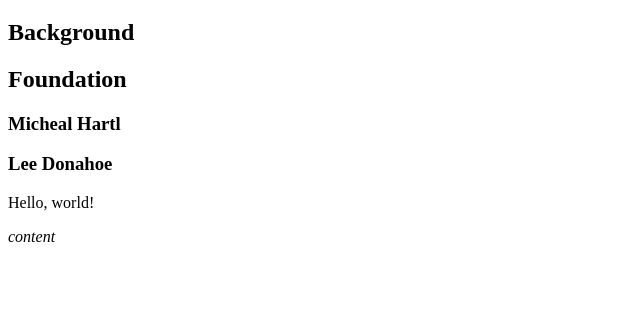
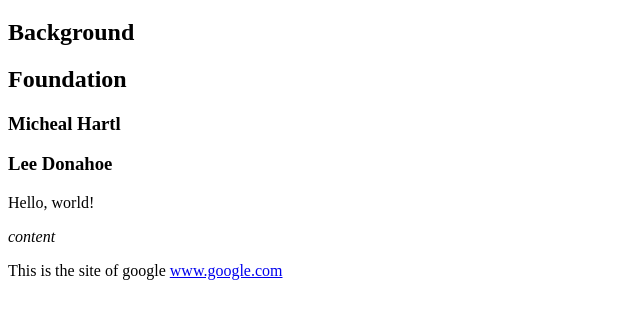
Before and after one commit to bearfighting/sample_website, a plain HTML site: page index.html in a window 1280 px wide. Shown: the part 61-380 px from the top of the page, without its empty margins (0-640 px from the left). Drawn offline with Linux system fonts and the light colour scheme.

Commit message:
add the link the google

```diff
--- a/index.html
+++ b/index.html
@@ -12,5 +12,6 @@
         <h3>Lee Donahoe</h3>
         <p>Hello, world!</p>
         <p><em>content</em></p>
+        <p>This is the site of google <a href="www.google.com">www.google.com</a></p>
     </body>
 </html>
```
